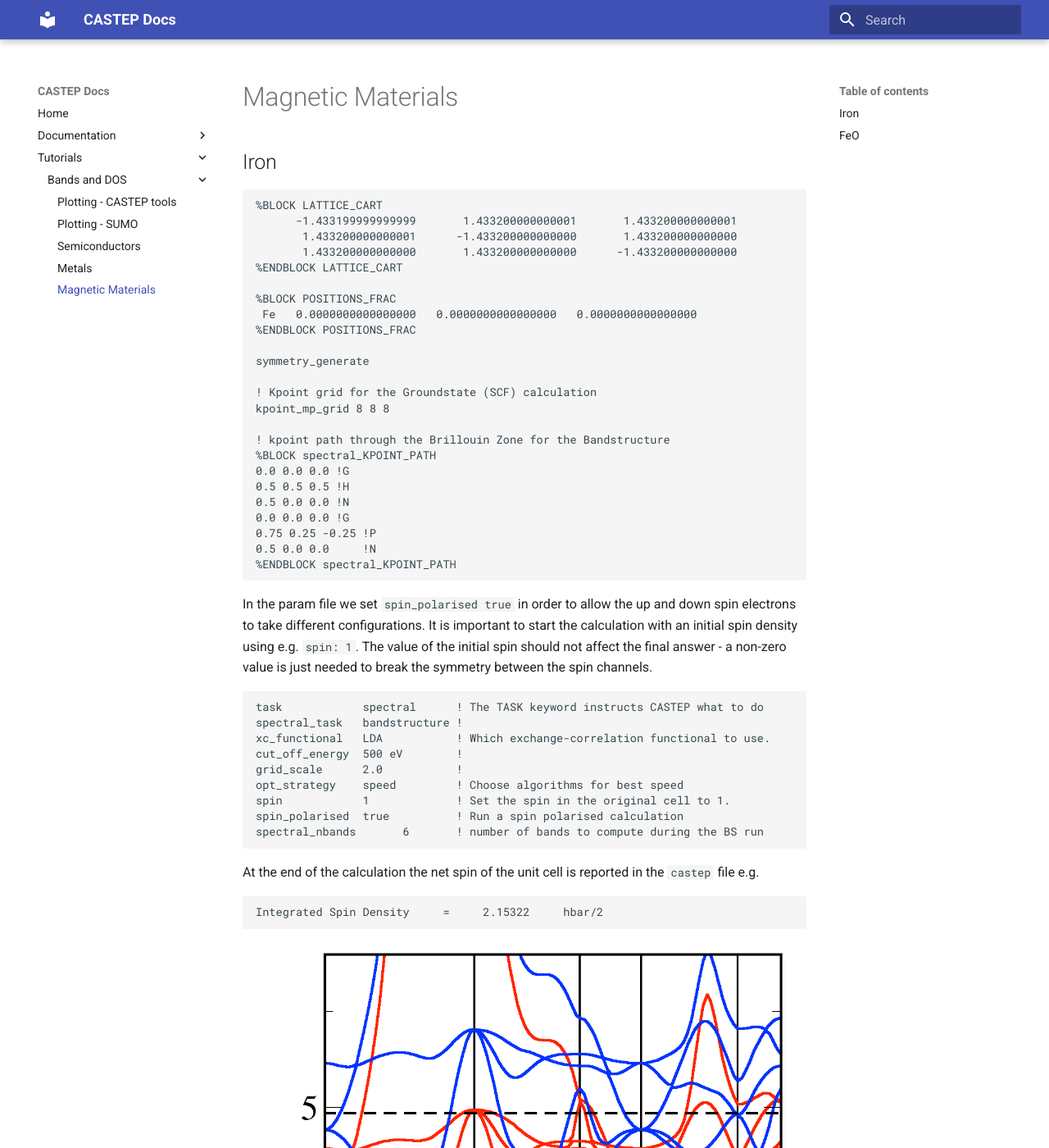
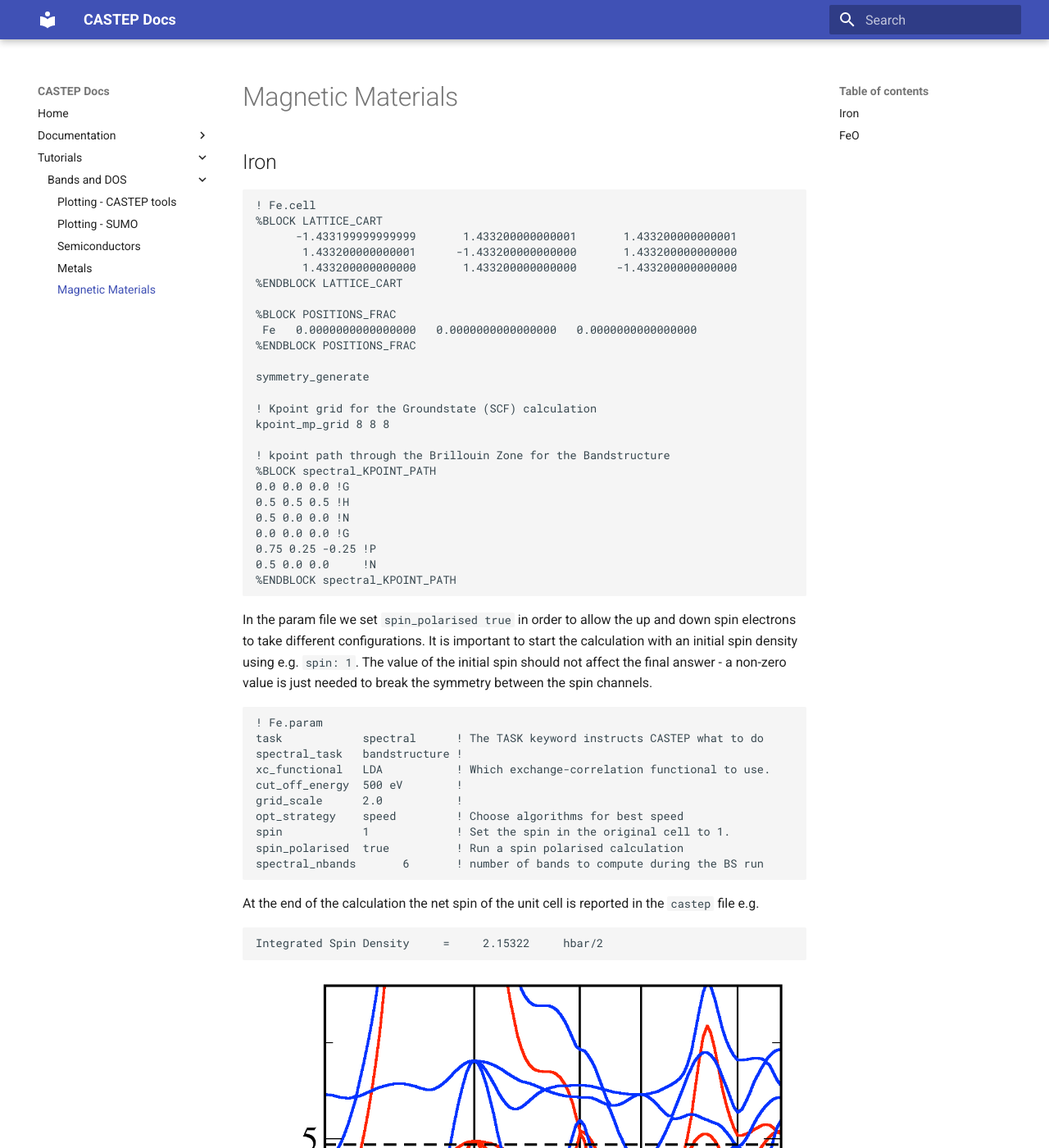
Before and after one commit to castep-docs/castep-docs, an MkDocs documentation site: the page built from docs/tutorials/Bands_and_DOS/magnetic.md, in a window 1280 px wide and 1400 px high. Shown: the whole window at 82% size. Built offline with MkDocs 1.6.1 and Material for MkDocs 9.7.7, drawn with Linux system fonts in a browser that asks for light colours; some of the changed text lies outside the part shown.

Commit message:
Fix typos

````diff
--- a/docs/tutorials/Bands_and_DOS/magnetic.md
+++ b/docs/tutorials/Bands_and_DOS/magnetic.md
@@ -3,6 +3,7 @@
 ## Iron
 
 ```
+! Fe.cell
 %BLOCK LATTICE_CART
       -1.433199999999999       1.433200000000001       1.433200000000001
        1.433200000000001      -1.433200000000000       1.433200000000000
@@ -30,6 +31,7 @@
 ```
 In the param file we set `spin_polarised  true` in order to allow the up and down spin electrons to take different configurations. It is important to start the calculation with an initial spin density using e.g. `spin:   1`. The value of the initial spin should not affect the final answer - a non-zero value is just needed to break the symmetry between the spin channels.
 ```
+! Fe.param
 task            spectral      ! The TASK keyword instructs CASTEP what to do
 spectral_task   bandstructure !
 xc_functional   LDA           ! Which exchange-correlation functional to use.
@@ -56,6 +58,7 @@
 FeO is an anti-ferromagnetic oxide. We set up the calculation with initial spins on the two Fe atoms pointing in opposite directions.
 
 ```
+! FeO.cell
 %BLOCK LATTICE_CART
        1.768531594289456       0.000000000000001       5.002162732258922
       -0.884265797144728       1.531593288050063       5.002162732258921
@@ -82,6 +85,7 @@
 %endblock spectral_kpoint_path
 ```
 ```
+! FeO.param
 task           : spectral     ! The TASK keyword instructs CASTEP what to do
 xc_functional  : PBE          ! Which exchange-correlation functional to use.
 cutoff_energy   600 eV
````
Also changed, not shown: other parts of docs/tutorials/Bands_and_DOS/magnetic.md (+2 -2 lines), docs/documentation/Pseudopotentials/reading_headers.md (+2 -2 lines), docs/tutorials/Bands_and_DOS/metals.md (+4 -0 lines), docs/tutorials/Bands_and_DOS/semiconductors.md (+4 -0 lines).
